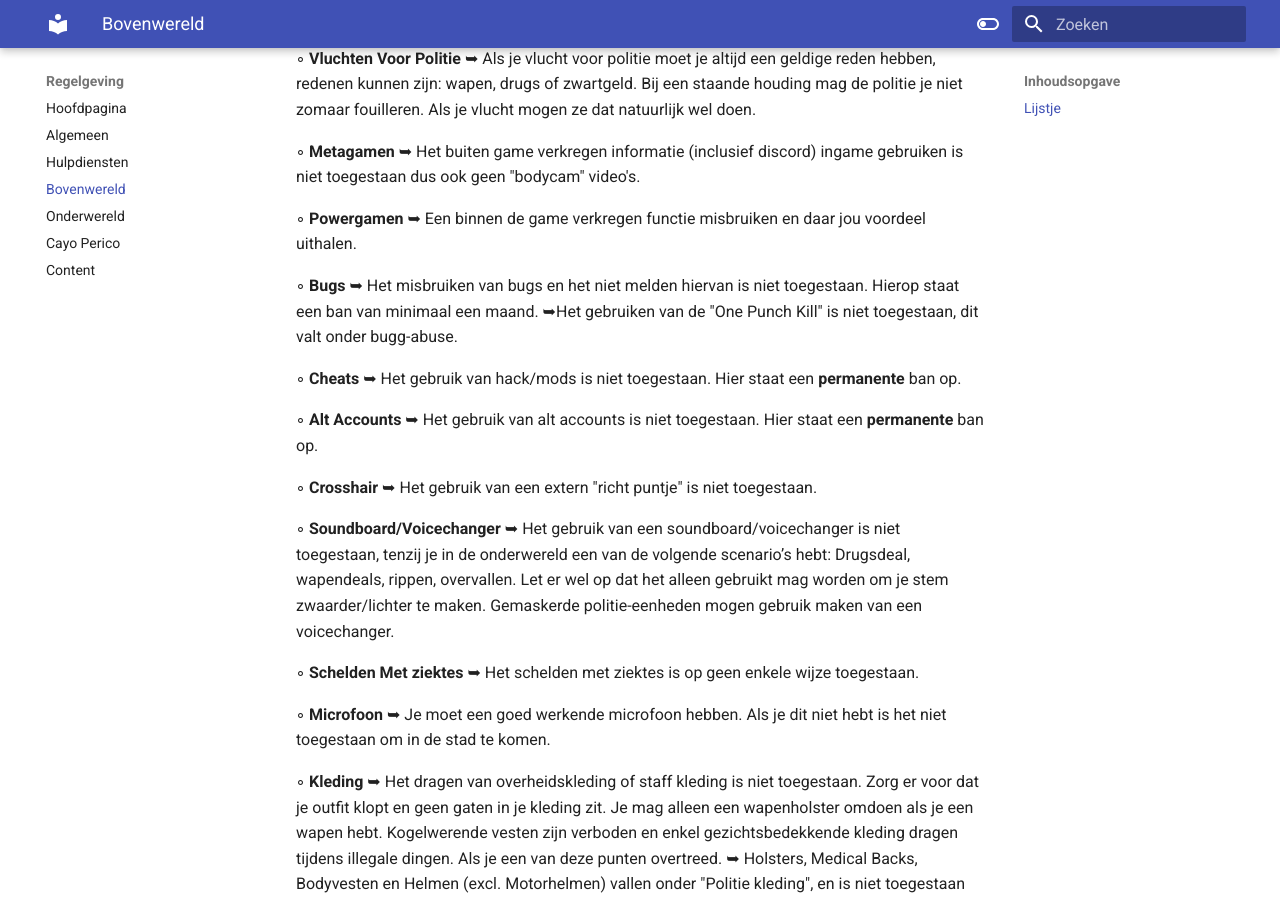
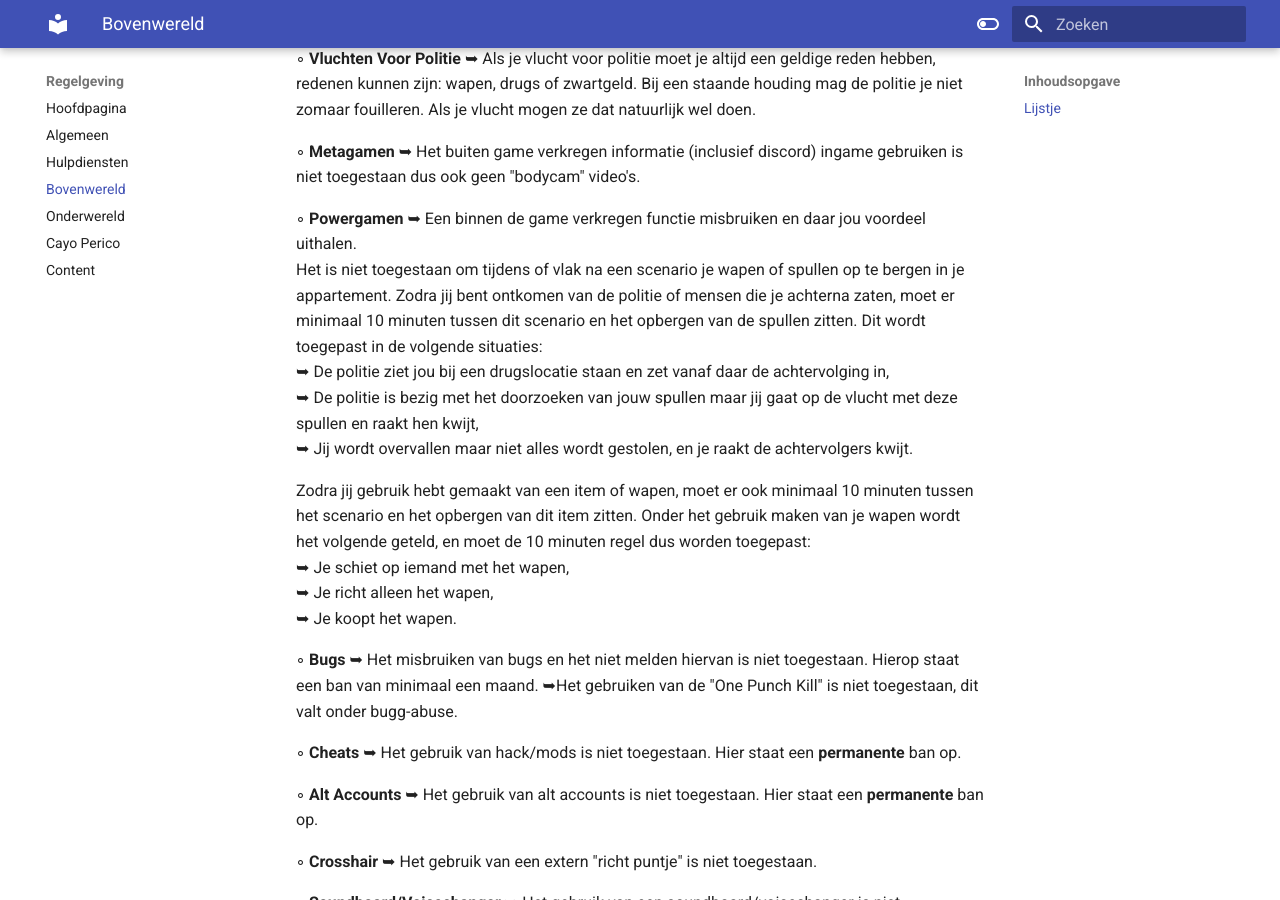
Before and after one commit to CappaWappa/Regels, an MkDocs documentation site: the page built from docs/bovenwereld.md, in a window 1280 px wide and 900 px high, scrolled down 943 px. Built offline with MkDocs 1.6.1 and Material for MkDocs 9.7.7, drawn with Linux system fonts in a browser that asks for light colours; comment, search, counter and statistics services are not loaded.

Commit message:
Update bovenwereld.md

```diff
--- a/docs/bovenwereld.md
+++ b/docs/bovenwereld.md
@@ -26,7 +26,16 @@
 
 ◦ <b>Metagamen</b> ➥ Het buiten game verkregen informatie (inclusief discord) ingame gebruiken is niet toegestaan dus ook geen "bodycam" video's.
 
-◦ <b>Powergamen</b> ➥ Een binnen de game verkregen functie misbruiken en daar jou voordeel uithalen.
+◦ <b>Powergamen</b> ➥ Een binnen de game verkregen functie misbruiken en daar jou voordeel uithalen.<br>
+Het is niet toegestaan om tijdens of vlak na een scenario je wapen of spullen op te bergen in je appartement. Zodra jij bent ontkomen van de politie of mensen die je achterna zaten, moet er minimaal 10 minuten tussen dit scenario en het opbergen van de spullen zitten. Dit wordt toegepast in de volgende situaties:<br>
+➥ De politie ziet jou bij een drugslocatie staan en zet vanaf daar de achtervolging in,<br>
+➥ De politie is bezig met het doorzoeken van jouw spullen maar jij gaat op de vlucht met deze spullen en raakt hen kwijt,<br>
+➥ Jij wordt overvallen maar niet alles wordt gestolen, en je raakt de achtervolgers kwijt.<br>
+
+Zodra jij gebruik hebt gemaakt van een item of wapen, moet er ook minimaal 10 minuten tussen het scenario en het opbergen van dit item zitten. Onder het gebruik maken van je wapen wordt het volgende geteld, en moet de 10 minuten regel dus worden toegepast:<br>
+➥ Je schiet op iemand met het wapen,<br>
+➥ Je richt alleen het wapen,<br>
+➥ Je koopt het wapen.<br>
 
 ◦ <b>Bugs</b> ➥ Het misbruiken van bugs en het niet melden hiervan is niet toegestaan. Hierop staat een ban van minimaal een maand.
 ➥Het gebruiken van de "One Punch Kill" is niet toegestaan, dit valt onder bugg-abuse.<br>
```
